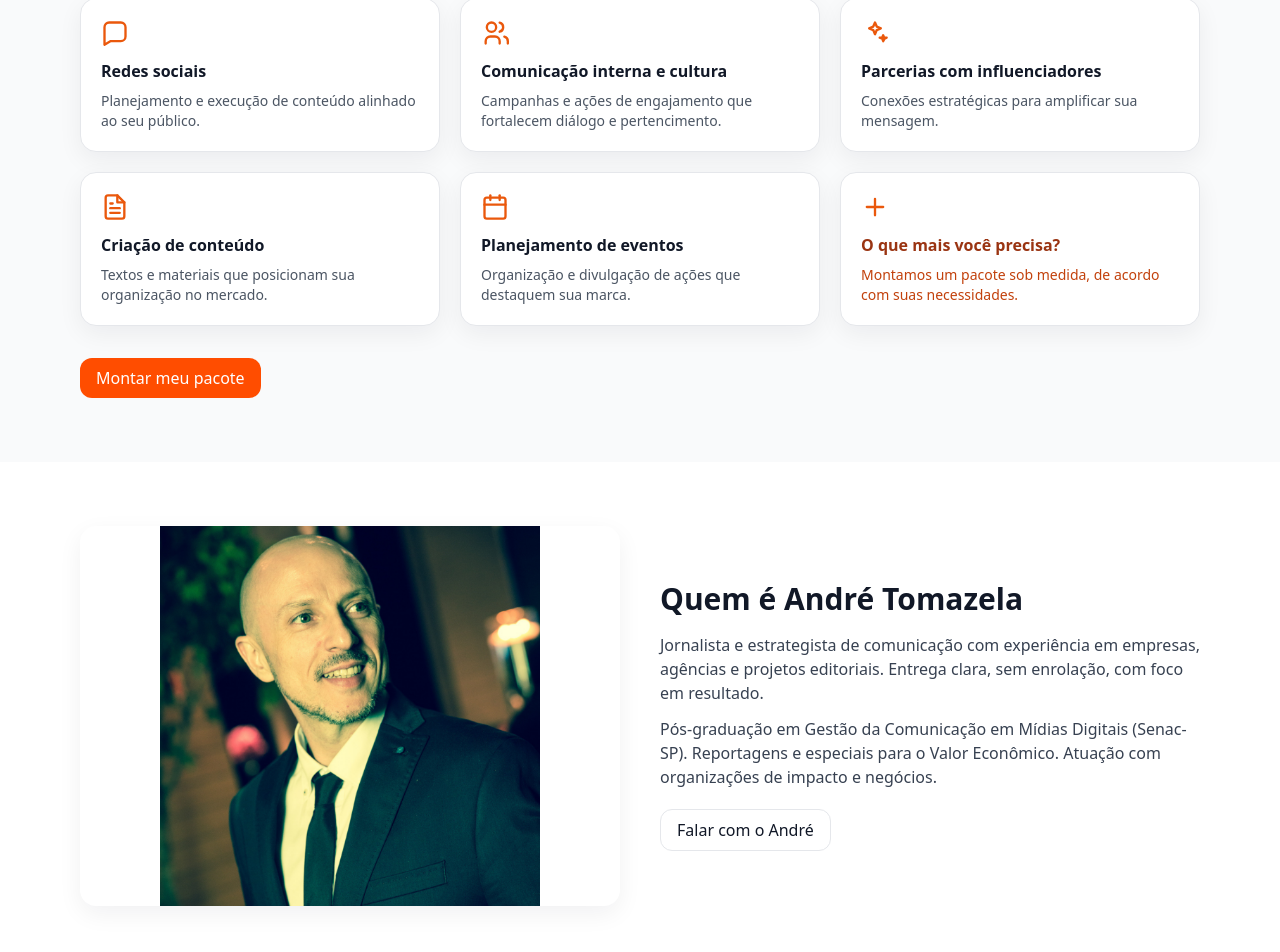
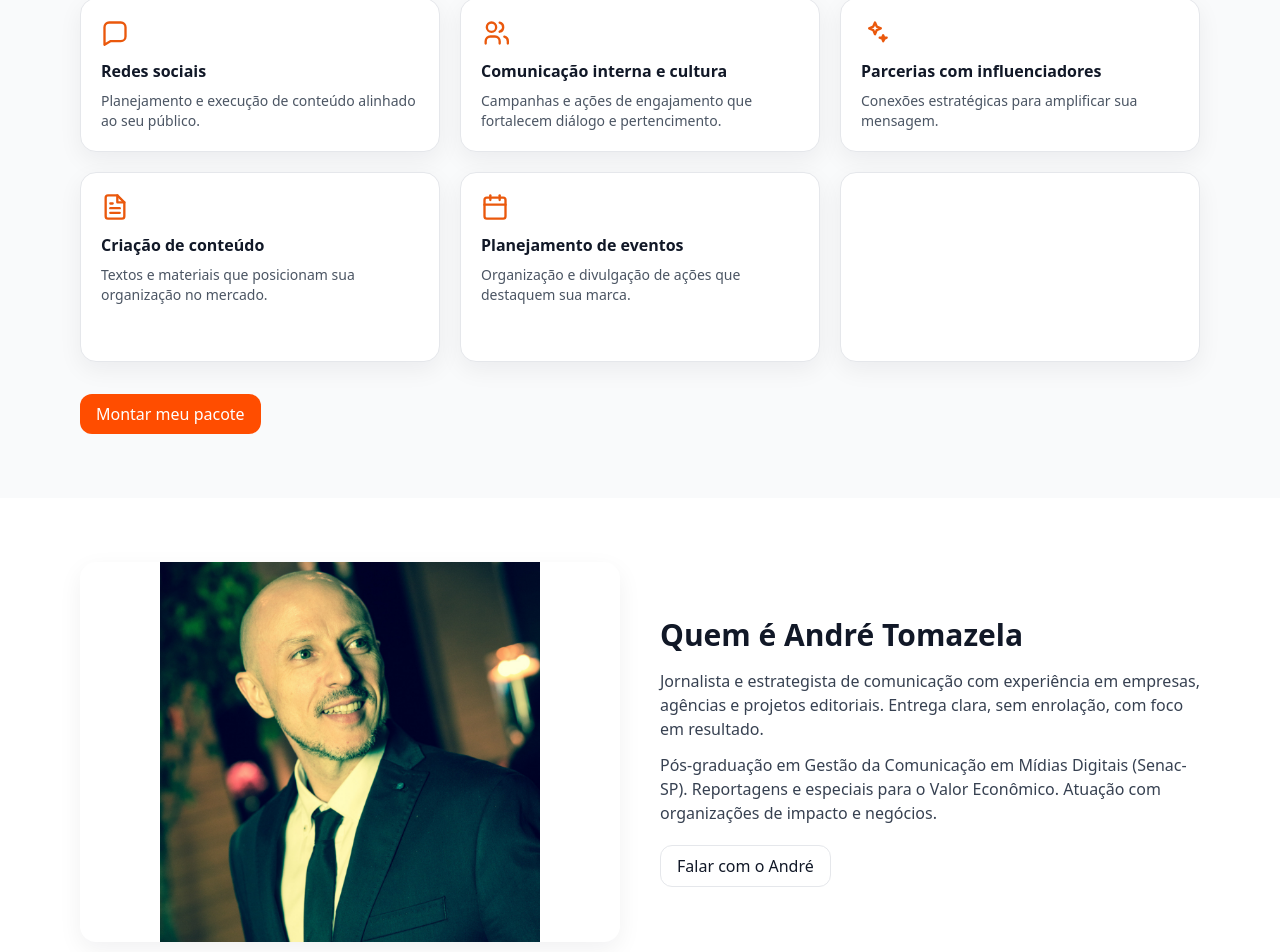
Before and after one commit to andretomazela-dev/manifesto, a Next.js app: page / in a window 1280 px wide. Shown: the part 1042-1994 px from the top of the page. Built offline with nearby package versions, Linux system fonts and the light colour scheme.

Commit message:
Update page.jsx

```diff
--- a/app/page.jsx
+++ b/app/page.jsx
@@ -20,7 +20,7 @@ export default function Home() {
   };
 
   useEffect(() => {
-    if (typeof window !== "undefined" && window.location.hash) {
+    if (window.location.hash) {
       setTimeout(() => scrollToId(window.location.hash), 0);
     }
   }, []);
@@ -241,19 +241,36 @@ export default function Home() {
               </p>
             </div>
 
-            {/* 9. O que mais você precisa?  -> DESTAQUE (opção 1) */}
-            <div className="card bg-orange-50 border border-orange-200 hover:shadow-md transition">
-              <div className="mb-3 text-orange-600">
-                <svg width="28" height="28" viewBox="0 0 24 24" fill="none" stroke="currentColor" strokeWidth="2" strokeLinecap="round" strokeLinejoin="round">
+            {/* 9. CTA destacado – opção 3 (invertido) */}
+            <div
+              className="card bg-[#FF4D00] text-white shadow-lg hover:opacity-90 transition cursor-pointer"
+              role="button"
+              tabIndex={0}
+              onClick={() => scrollToId("#contato")}
+              onKeyDown={(e) => e.key === "Enter" && scrollToId("#contato")}
+              aria-label="Montamos um pacote sob medida — fale com a gente"
+            >
+              <div className="mb-3">
+                <svg
+                  width="28"
+                  height="28"
+                  viewBox="0 0 24 24"
+                  fill="none"
+                  stroke="currentColor"
+                  strokeWidth="2"
+                  strokeLinecap="round"
+                  strokeLinejoin="round"
+                >
                   <path d="M12 5v14M5 12h14"></path>
                 </svg>
               </div>
-              <h3 className="font-semibold text-orange-800">
-                O que mais você precisa?
-              </h3>
-              <p className="text-sm text-orange-700 mt-2">
+              <h3 className="font-semibold">O que mais você precisa?</h3>
+              <p className="text-sm mt-2 opacity-90">
                 Montamos um pacote sob medida, de acordo com suas necessidades.
               </p>
+              <span className="mt-3 inline-block text-xs font-semibold bg-white/15 rounded-full px-3 py-1">
+                Clique para falar com a gente
+              </span>
             </div>
           </div>
 
@@ -308,7 +325,10 @@ export default function Home() {
       </section>
 
       {/* CONTATO */}
-      <section id="contato" className="py-14 md:py-16 bg-gradient-to-t from-orange-50 to-white border-t scroll-mt-28">
+      <section
+        id="contato"
+        className="py-14 md:py-16 bg-gradient-to-t from-orange-50 to-white border-t scroll-mt-28"
+      >
         <div className="container">
           <h2 className="text-2xl md:text-3xl font-bold">Vamos conversar?</h2>
           <p className="mt-2 text-gray-700 max-w-prose">
```
